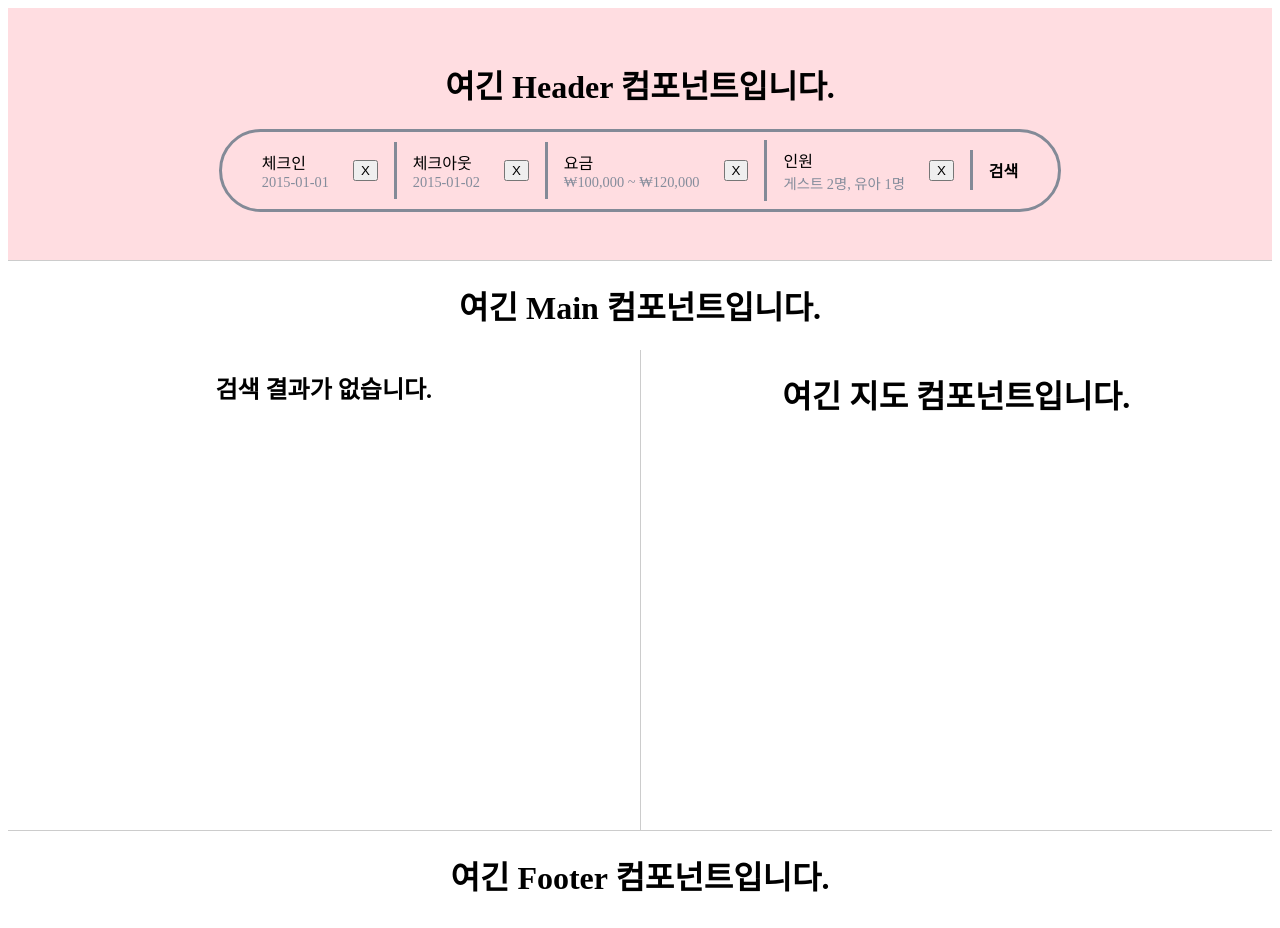
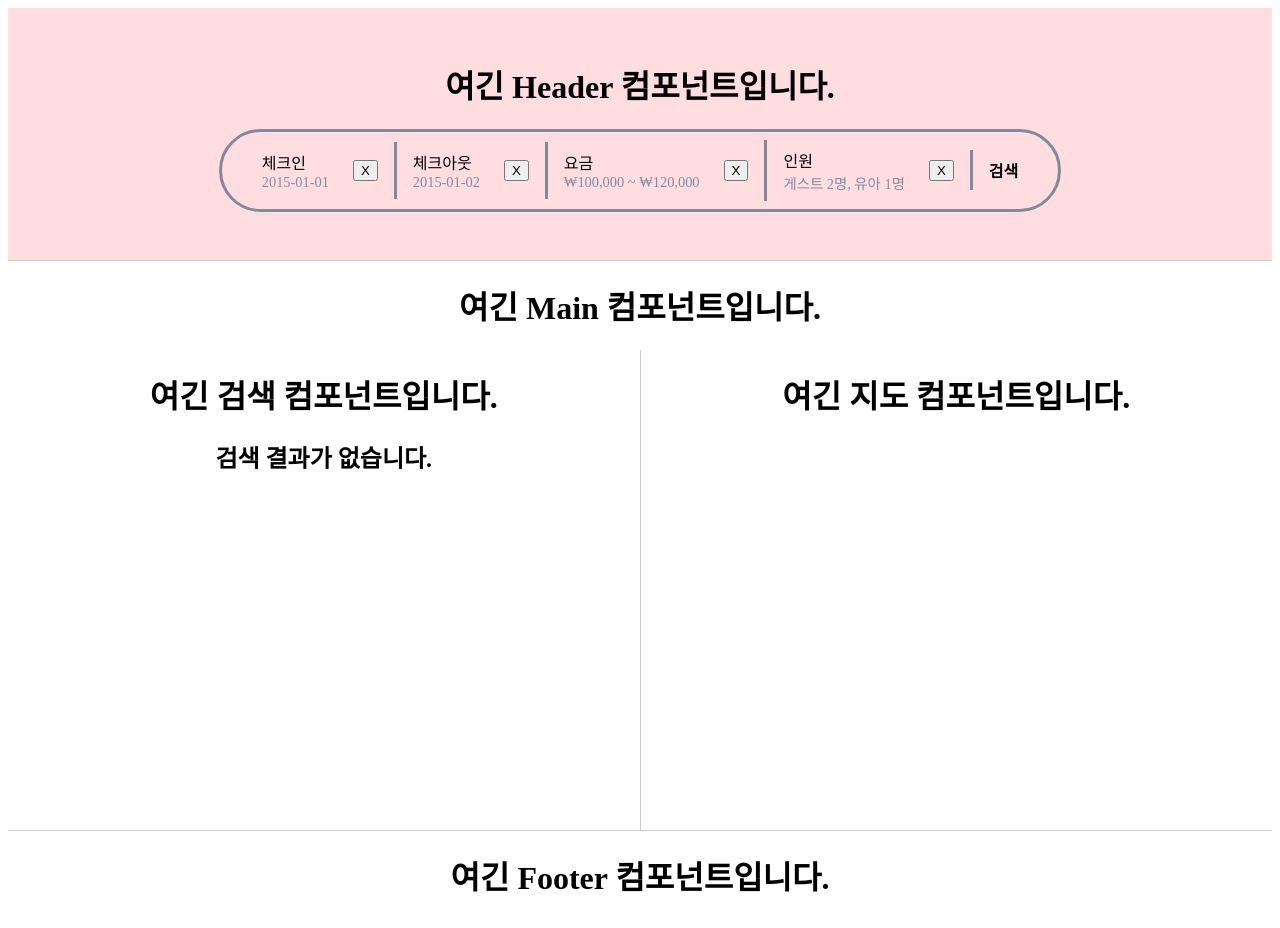
Before and after one commit to shininghyunho/bangbang, a React (Vite) app in the folder frontend/: page / in a window 1280 px wide. Built offline with nearby package versions, Linux system fonts and the light colour scheme; the HTML template or start-up script is replaced by a standard one.

Commit message:
design : 검색 컴포넌트 이름 h1 태그 추가.

```diff
--- a/frontend/src/app/Main.tsx
+++ b/frontend/src/app/Main.tsx
@@ -7,6 +7,7 @@ export function Main() {
       <h1 style={{ textAlign: 'center' }}>여긴 Main 컴포넌트입니다.</h1>
       <div style={{ display: 'flex', width: '100%', minHeight: '60vh' }}>
         <div style={{ width: '50%', overflow: 'auto', borderRight: '1px solid #ccc' }}>
+          <h1 style={{ textAlign: 'center' }}>여긴 검색 컴포넌트입니다.</h1>
           <SearchResult />
         </div>
         <div style={{ width: '50%' }}>
```
